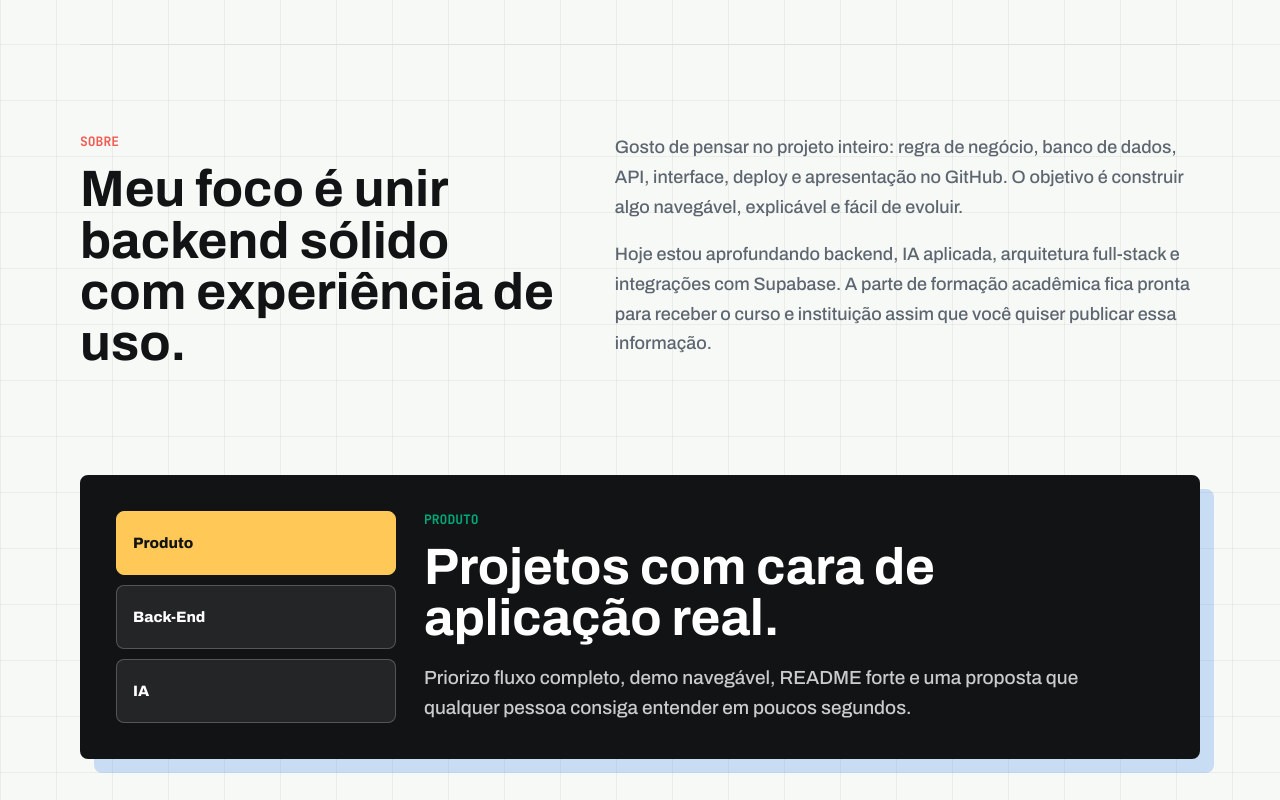
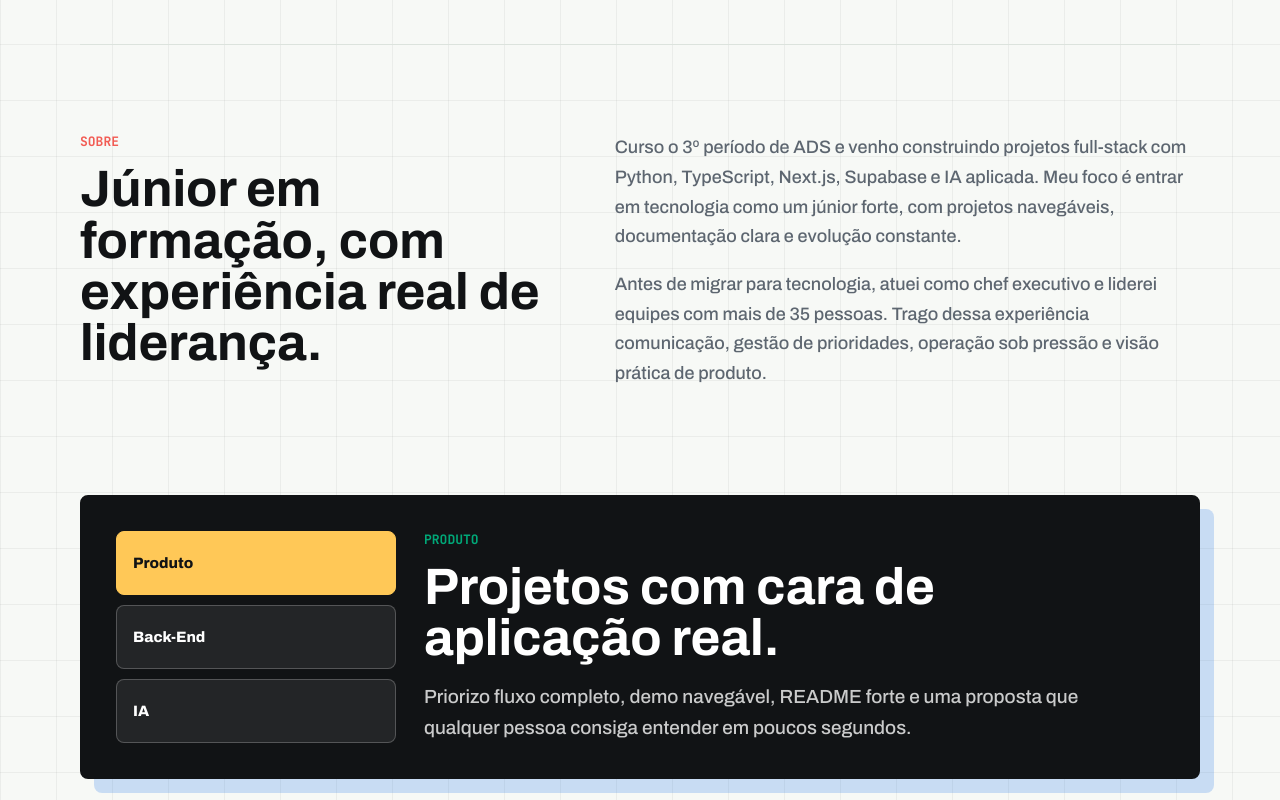
Before and after one commit to brunomafra-dev/brunomafra-dev, a plain HTML site: page index.html in a window 1280 px wide. Shown: the part 1019-1819 px from the top of the page. Drawn offline with nearby package versions, Linux system fonts and the light colour scheme.

Commit message:
Position profile for junior opportunities

```diff
--- a/index.html
+++ b/index.html
@@ -87,19 +87,20 @@
       <section class="section split" id="sobre">
         <div>
           <p class="section-kicker">Sobre</p>
-          <h2>Meu foco é unir backend sólido com experiência de uso.</h2>
+          <h2>Júnior em formação, com experiência real de liderança.</h2>
         </div>
         <div class="section-copy">
           <p>
-            Gosto de pensar no projeto inteiro: regra de negócio, banco de
-            dados, API, interface, deploy e apresentação no GitHub. O objetivo é
-            construir algo navegável, explicável e fácil de evoluir.
+            Curso o 3º período de ADS e venho construindo projetos full-stack
+            com Python, TypeScript, Next.js, Supabase e IA aplicada. Meu foco é
+            entrar em tecnologia como um júnior forte, com projetos navegáveis,
+            documentação clara e evolução constante.
           </p>
           <p>
-            Hoje estou aprofundando backend, IA aplicada, arquitetura full-stack
-            e integrações com Supabase. A parte de formação acadêmica fica
-            pronta para receber o curso e instituição assim que você quiser
-            publicar essa informação.
+            Antes de migrar para tecnologia, atuei como chef executivo e liderei
+            equipes com mais de 35 pessoas. Trago dessa experiência comunicação,
+            gestão de prioridades, operação sob pressão e visão prática de
+            produto.
           </p>
         </div>
       </section>
@@ -314,9 +315,9 @@
             <h3>Soft skills</h3>
             <ul>
               <li>Comunicação clara e documentação objetiva</li>
-              <li>Organização para evoluir projetos públicos</li>
+              <li>Liderança de equipes com mais de 35 pessoas</li>
+              <li>Gestão de prioridades em operação sob pressão</li>
               <li>Visão de produto antes de sair codando</li>
-              <li>Autonomia para pesquisar, testar e iterar</li>
             </ul>
           </div>
         </div>
```
Also changed, not shown: 1 other file.
